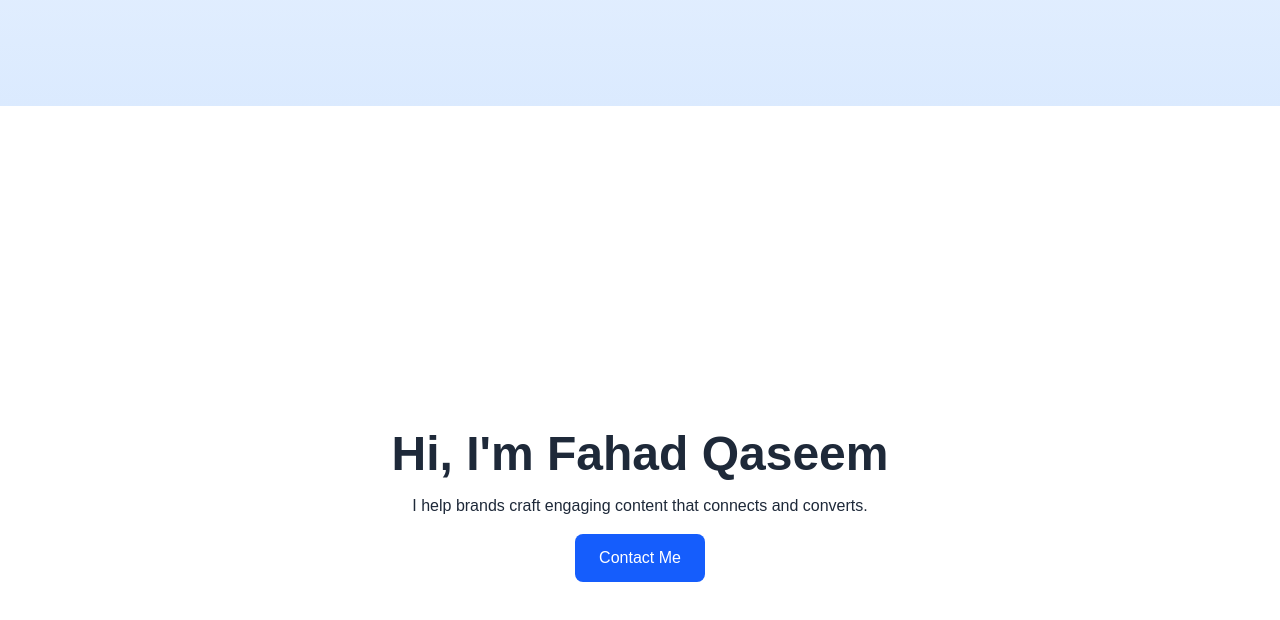
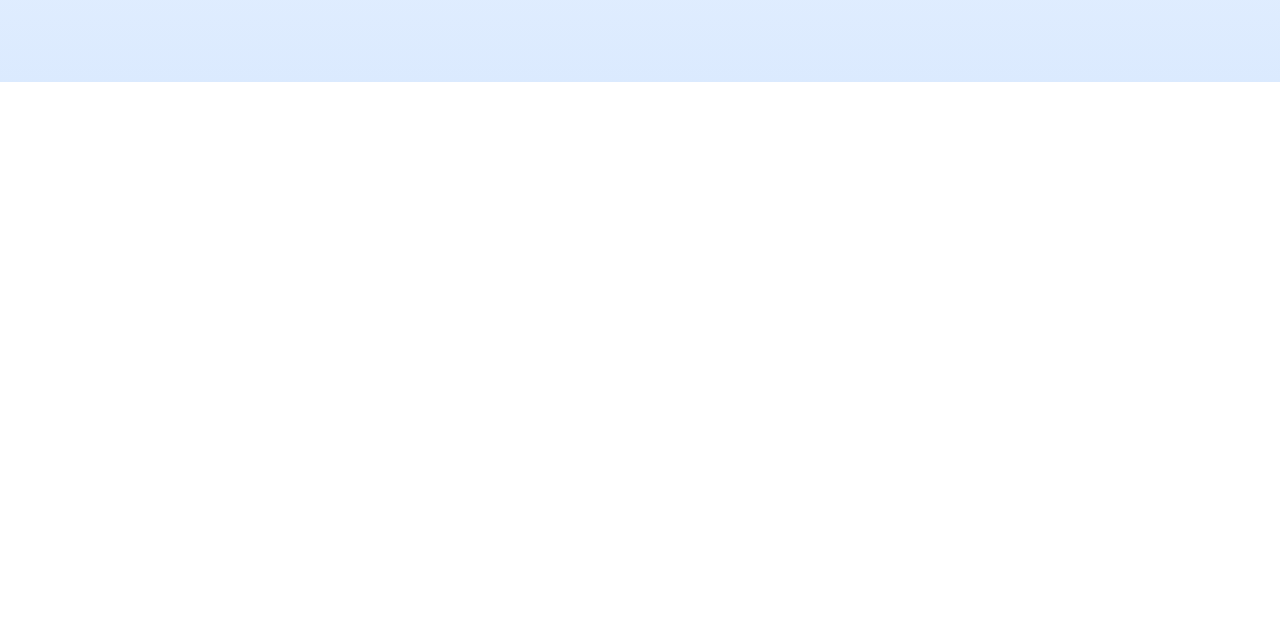
Before and after one commit to fahadqaseem/fahadqaseem-site, a Next.js app: page / in a window 1280 px wide. Shown: the part 718-1338 px from the top of the page. After the commit the page ends 800 px from the top, so only its background shows below. Built offline with nearby package versions, Linux system fonts and the light colour scheme.

Commit message:
Updated contact email

```diff
--- a/pages/index.tsx
+++ b/pages/index.tsx
@@ -1,4 +1,5 @@
 import Head from 'next/head';
+import { motion } from 'framer-motion';
 
 export default function Home() {
   return (
@@ -9,32 +10,34 @@
         <link rel="icon" href="/favicon.ico" />
       </Head>
 
-      // <main className="min-h-screen flex flex-col items-center justify-center bg-gradient-to-b from-white via-blue-50 to-blue-100 text-gray-800 px-4">
-      <h1 className="text-5xl font-extrabold mb-4 text-center tracking-tight">
-      Hi, I&#39;m <span className="text-blue-600">Fahad Qaseem</span>
-      </h1>
-      <p className="text-lg text-center max-w-xl mb-6">
-      I&#39;m a video editor, storyteller, and creative thinker. I help brands craft engaging content that connects and converts.
-      </p>
-      <a
-      href="mailto:fahad@example.com"
-      className="mt-4 bg-blue-600 text-white px-6 py-3 rounded-full hover:bg-blue-700 transition duration-300 shadow-md hover:shadow-lg"
-      >
-      Contact Me
-      </a>
-      </main>
+      <main className="min-h-screen flex flex-col items-center justify-center bg-gradient-to-b from-white via-blue-50 to-blue-100 text-gray-800 px-4">
+        <motion.h1
+          className="text-5xl font-extrabold mb-4 text-center tracking-tight"
+          initial={{ opacity: 0, y: -30 }}
+          animate={{ opacity: 1, y: 0 }}
+          transition={{ duration: 0.6 }}
+        >
+          Hi, I&#39;m <span className="text-blue-600">Fahad Qaseem</span>
+        </motion.h1>
 
-      <main className="min-h-screen flex flex-col items-center justify-center bg-white text-gray-800 px-4">
+        <motion.p
+          className="text-lg text-center max-w-xl mb-6"
+          initial={{ opacity: 0, y: 10 }}
+          animate={{ opacity: 1, y: 0 }}
+          transition={{ delay: 0.2, duration: 0.6 }}
+        >
+          I&#39;m a video editor, storyteller, and creative thinker. I help brands craft engaging content that connects and converts.
+        </motion.p>
 
-        <h1 className="text-5xl font-bold mb-4">Hi, I&#39;m Fahad Qaseem</h1>
-        <p>I help brands craft engaging content that connects and converts.</p>
-
-        <a
-          href="mailto:fahad@example.com"
-          className="mt-4 bg-blue-600 text-white px-6 py-3 rounded-lg hover:bg-blue-700 transition"
+        <motion.a
+          href="mailto:contact@fahadqaseem.com"
+          className="mt-4 bg-blue-600 text-white px-6 py-3 rounded-full hover:bg-blue-700 transition duration-300 shadow-md hover:shadow-lg"
+          initial={{ opacity: 0, scale: 0.9 }}
+          animate={{ opacity: 1, scale: 1 }}
+          transition={{ delay: 0.4, duration: 0.5 }}
         >
           Contact Me
-        </a>
+        </motion.a>
       </main>
     </>
   );
```
